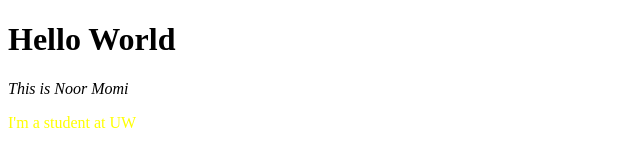
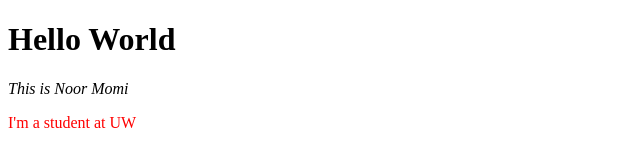
Before and after one commit to nmomi-1736789/nmomi-1736789.github.io, a plain HTML site: page index.html in a window 1280 px wide. Shown: the whole page, without its empty margins (0-640 px from the left). Drawn offline with Linux system fonts and the light colour scheme.

Commit message:
Add files via upload

```diff
--- a/index.html
+++ b/index.html
@@ -6,6 +6,6 @@
     <body>
         <h1>Hello World</h1>
         <em>This is Noor Momi</em>
-        <p><font color="yellow">I'm a student at UW</font></p>
+        <p><font color="red">I'm a student at UW</font></p>
     </body>
 </html>
```
